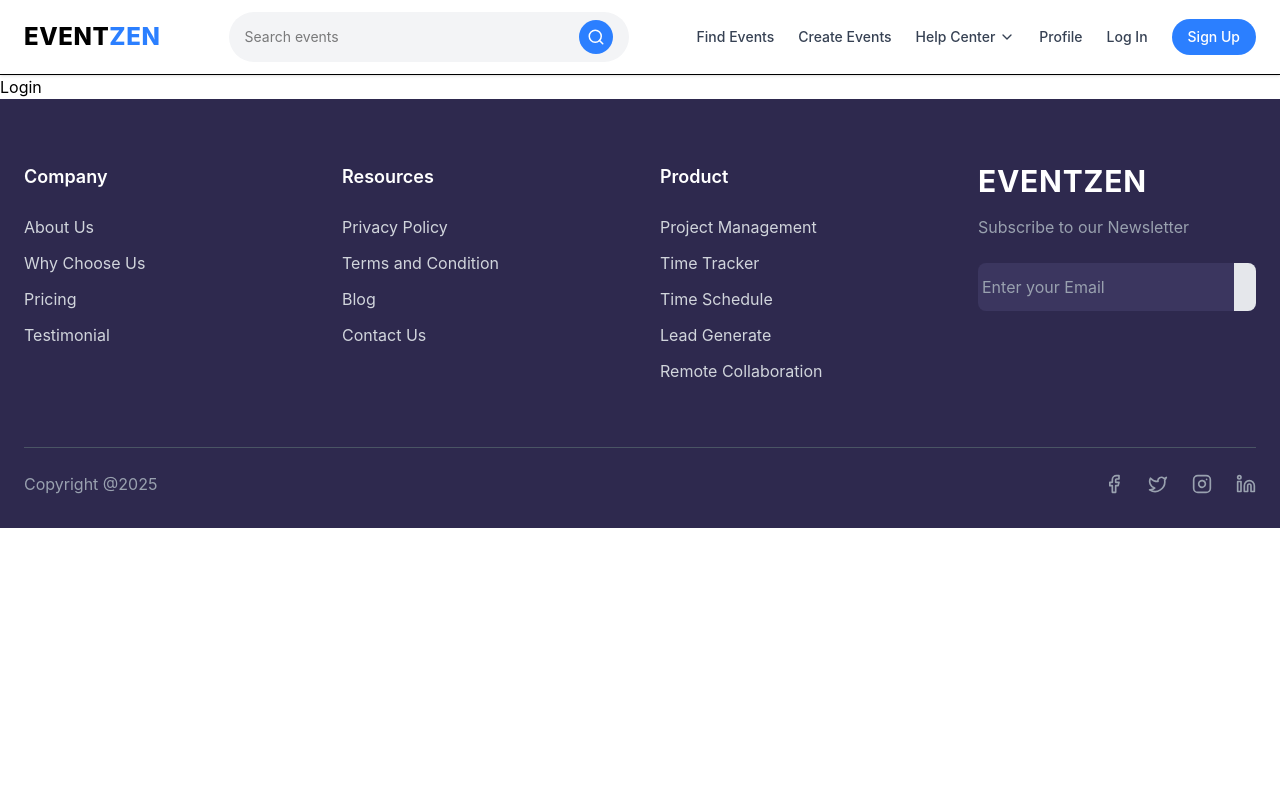
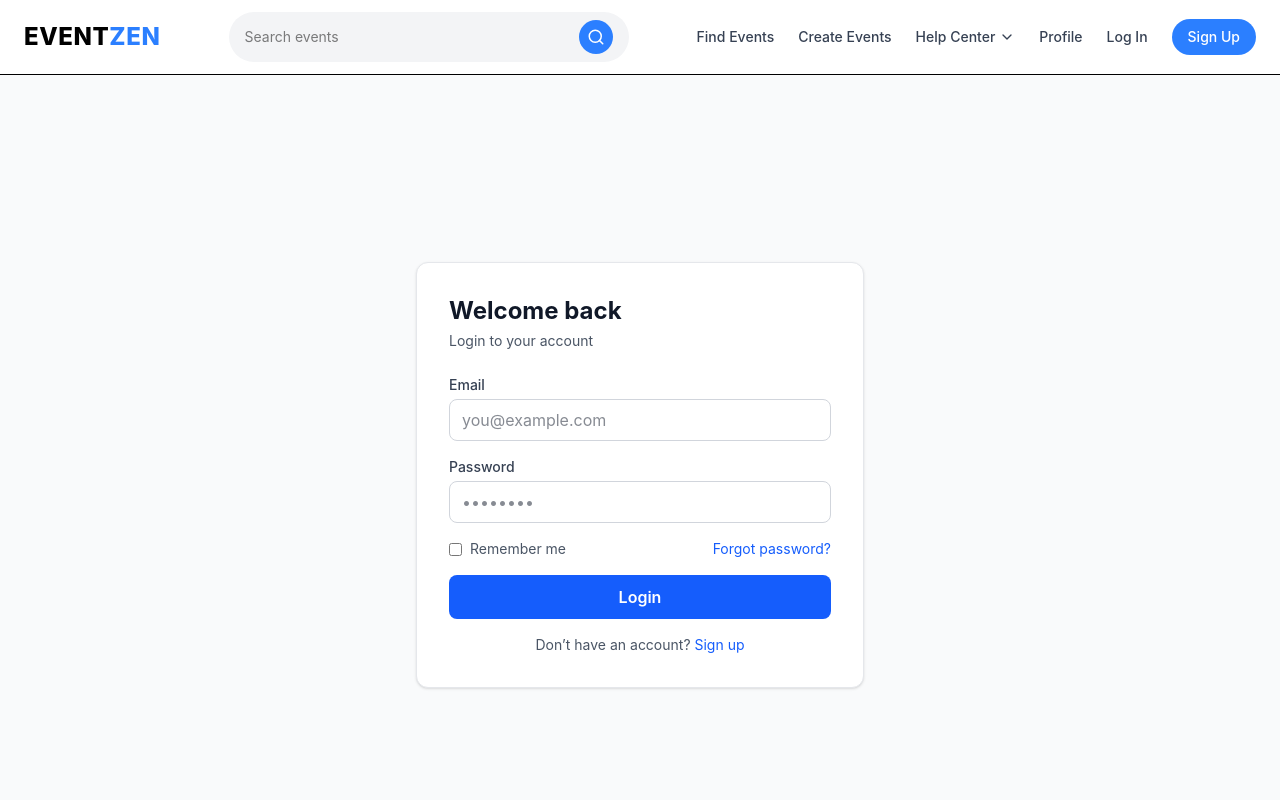
Before and after one commit to Event-Zen/eventzen-frontend, a React (Vite) app: page /login in a window 1280 px wide. Shown: the top 800 px of the page. Built offline with nearby package versions, Linux system fonts and the light colour scheme.

Commit message:
login page UI

```diff
--- a/src/pages/Login.tsx
+++ b/src/pages/Login.tsx
@@ -1,7 +1,92 @@
-import React from 'react'
+import { useState } from "react";
 
 export default function Login() {
+  const [email, setEmail] = useState("");
+  const [password, setPassword] = useState("");
+
+  function onSubmit(e: React.FormEvent) {
+    e.preventDefault();
+
+    // later: call login API
+    console.log({ email, password });
+  }
+
   return (
-    <div>Login</div>
-  )
+    <div className="min-h-screen bg-gray-50 flex items-center justify-center p-4">
+      <div className="w-full max-w-md rounded-xl bg-white shadow border border-gray-200 p-6 sm:p-8">
+        <h1 className="text-2xl font-bold text-gray-900">Welcome back</h1>
+        <p className="text-sm text-gray-600 mt-1">
+          Login to your account
+        </p>
+
+        <form onSubmit={onSubmit} className="mt-6 space-y-4">
+          <Field label="Email">
+            <input
+              className="input"
+              type="email"
+              value={email}
+              onChange={(e) => setEmail(e.target.value)}
+              placeholder="you@example.com"
+              autoComplete="email"
+              required
+            />
+          </Field>
+
+          <Field label="Password">
+            <input
+              className="input"
+              type="password"
+              value={password}
+              onChange={(e) => setPassword(e.target.value)}
+              placeholder="••••••••"
+              autoComplete="current-password"
+              required
+            />
+          </Field>
+
+          <div className="flex items-center justify-between text-sm">
+            <label className="flex items-center gap-2 text-gray-600">
+              <input type="checkbox" className="rounded border-gray-300" />
+              Remember me
+            </label>
+
+            <a href="#" className="text-blue-600 hover:underline">
+              Forgot password?
+            </a>
+          </div>
+
+          <button
+            type="submit"
+            className="w-full rounded-lg bg-blue-600 text-white py-2.5 font-semibold hover:bg-blue-700 transition"
+          >
+            Login
+          </button>
+
+          <p className="text-sm text-gray-600 text-center">
+            Don’t have an account?{" "}
+            <a href="/signup" className="text-blue-600 hover:underline">
+              Sign up
+            </a>
+          </p>
+        </form>
+      </div>
+    </div>
+  );
 }
+
+function Field({
+  label,
+  children,
+}: {
+  label: string;
+  children: React.ReactNode;
+}) {
+  return (
+    <div>
+      <label className="block text-sm font-medium text-gray-700 mb-1">
+        {label}
+      </label>
+      {children}
+    </div>
+  );
+}
```
